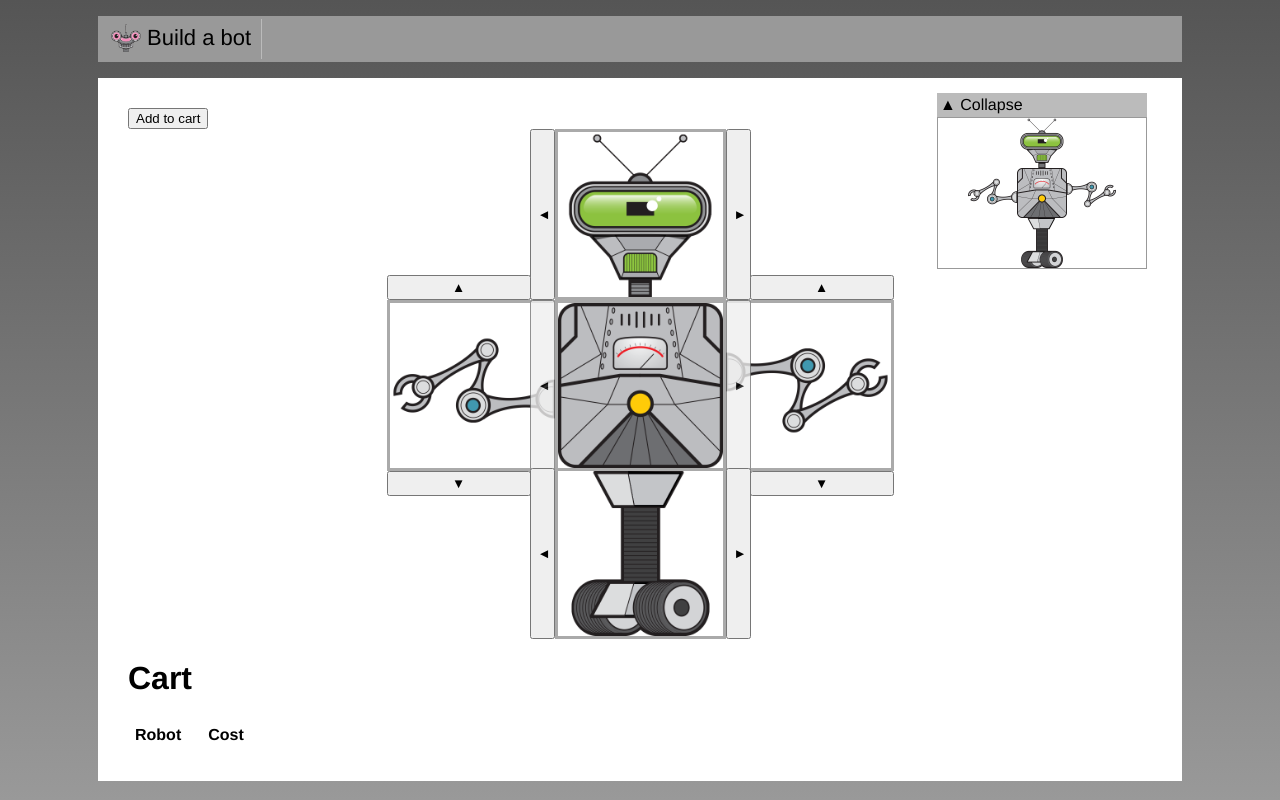
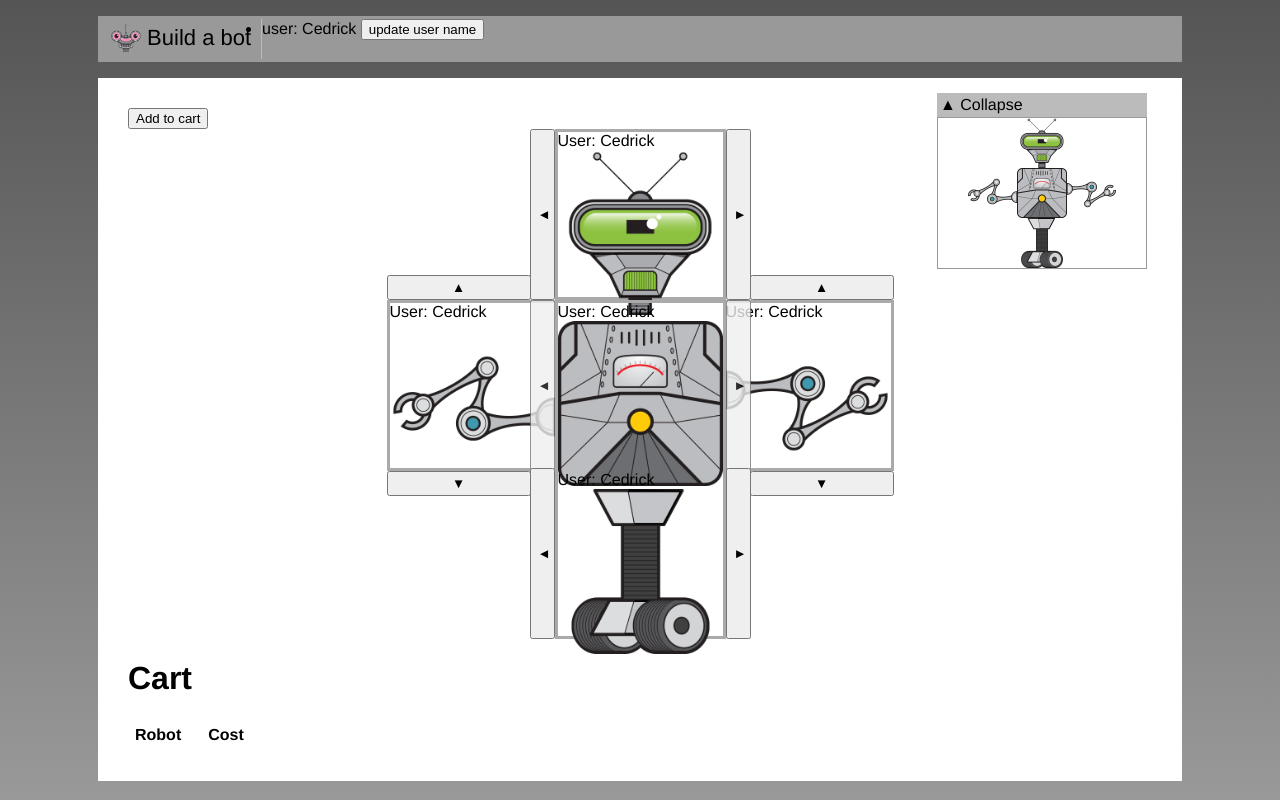
Before and after one commit to Kingcedru/vue-build-a-robot, a Vue app: page / in a window 1280 px wide. Built offline with nearby package versions, Linux system fonts and the light colour scheme.

Commit message:
feat: using provide to deeply nested components

```diff
--- a/src/App.vue
+++ b/src/App.vue
@@ -5,6 +5,10 @@
         <li class="nav-item">
           <img class="logo" src="./assets/build-a-bot-logo.png"/>
           Build a bot
+        </li>
+        <li>
+          user: {{ user.userName }}
+          <button @click="changeUserName">update user name</button>
         </li>
       </ul>
     </nav>
@@ -22,6 +26,17 @@ export default {
   components: {
     RobotBuilder,
   },
+  data() {
+    return { user: { userName: 'Cedrick' } };
+  },
+  provide() {
+    return { user: this.user };
+  },
+  methods: {
+    changeUserName(){
+      this.user.userName = 'Pogi'
+    }
+  }
 };
 </script>
 
```
Also changed, not shown: src/build/PartSelector.vue.
